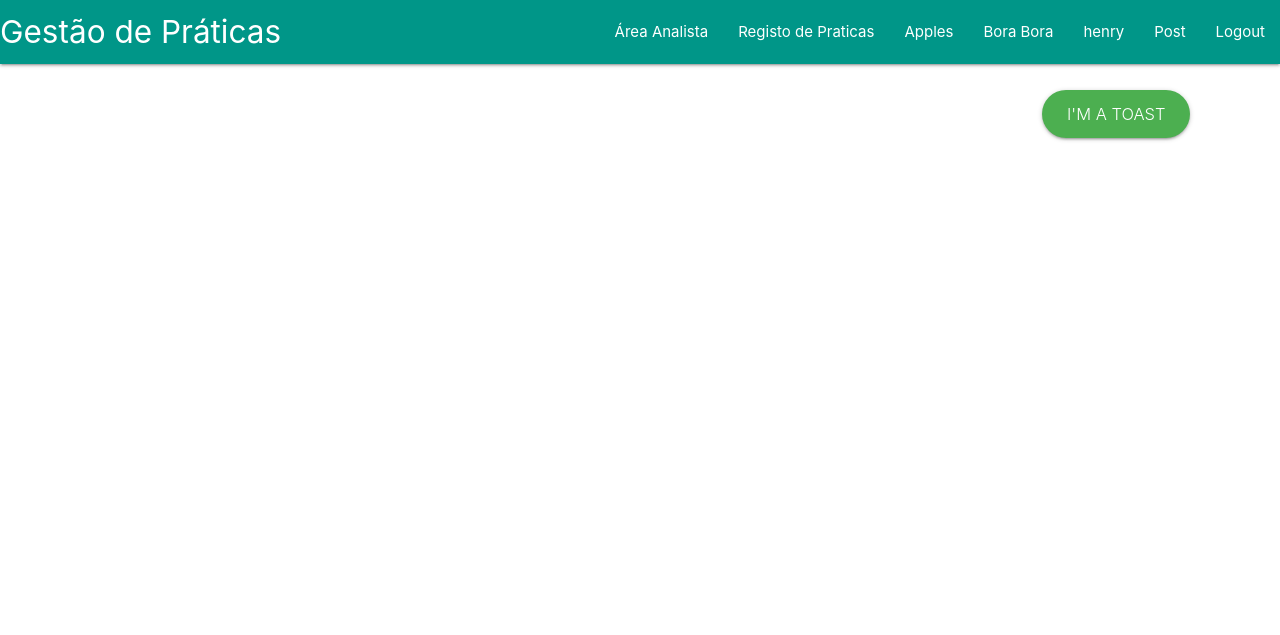
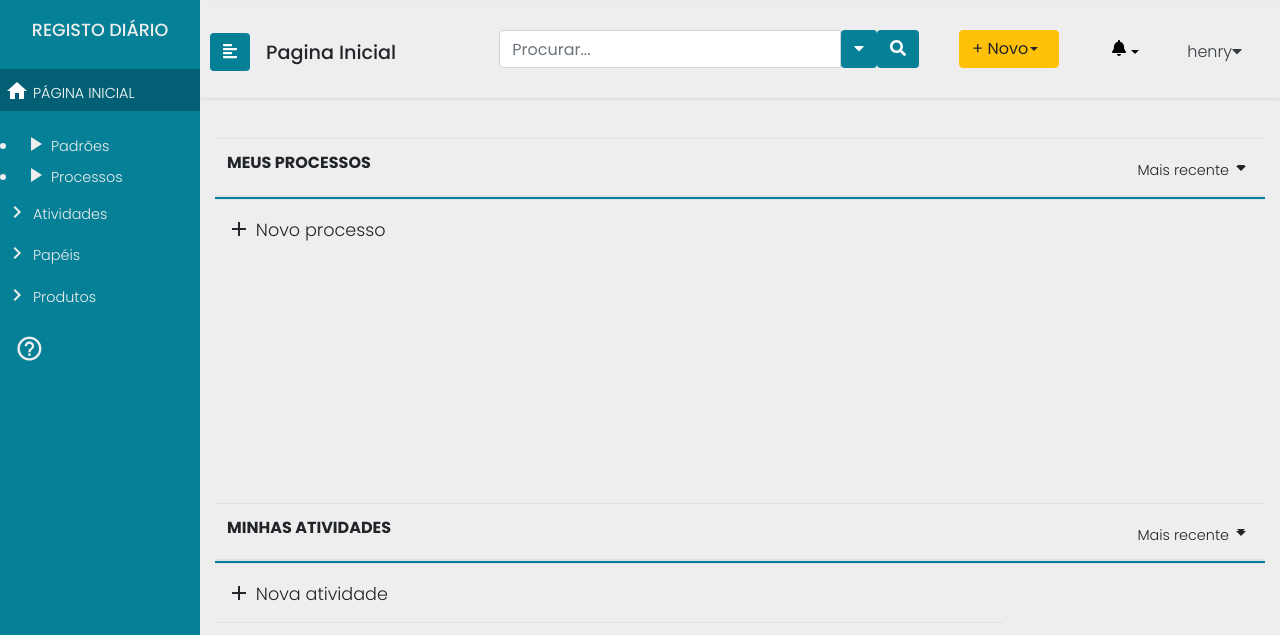
Before and after one commit to HenryMPT/les-django, a Django app: page / in a window 1280 px wide. Shown: the top 635 px of the page. Before the commit the page ends 141 px from the top, so only its background shows below. Run offline with Django 3.2, Linux system fonts and the light colour scheme; a user stored in the database is signed in; data comes from the database, SQL or seed files in the repository; both versions use the stored data as it was after the commit; data that the repository does not hold is empty; parts of the project's set-up code (start-up, migrations or seed data) failed here and were passed over; some libraries are stand-ins or nearby versions.

Commit message:
changed homepage

```diff
--- a/main/templates/main/gparea.html
+++ b/main/templates/main/homepage.html
@@ -27,7 +27,7 @@
 					</li>
 				</ul>
 
-
+				{% if perms.main.test_GProc or  perms.main.test_Analist %}
 					<li>
 						<a href="#"><i class="material-icons">play_arrow</i> Padrões</a>
 					</li>
@@ -46,6 +46,7 @@
 						</li>
 					</ul>
 				</ul>
+				{% endif %}
 				<div class="CTAs">
                     <a href="#"><i class="material-icons">help_outline</i></a>
 				</div>
@@ -100,7 +101,7 @@
 									<b><p class="text-warning text-center"> Tens 1 Notificação</p></b>
 								    <a class="dropdown-item media" href="#">
 										<i class="fa fa-info"> </i>
-										<p class="ml-2"> Novo pradrão adicionado</p>
+										<p class="ml-2"> Novo padrão adicionado</p>
                                     </a>
 								</div>
 							</li>
@@ -113,7 +114,7 @@
 									<a class="dropdown-item" href="#">Gerir conta</a>
 									<a class="dropdown-item" href="#">Definições</a>
 									<div class="dropdown-divider"></div>
-									<a class="dropdown-item" href="">Terminar sessão</a>
+									<a class="dropdown-item" href="/logout">Terminar sessão</a>
 								</div>
 							</li>
 						</ul>
@@ -125,7 +126,7 @@
 							<tr class="d-flex">
 								<th class="col-9">MEUS PROCESSOS</th>
 								<th class="col-3 text-right">
-									<a class="ropdown-toggle" id="sidebarCollapse" data-toggle="dropdown" href="#" role="button" aria-haspopup="true" aria-expanded="false"><span>Mais recente</span><i class="material-icons">arrow_drop_down</i></a>
+									<a class="dropdown-toggle" id="sidebarCollapse" data-toggle="dropdown" href="#" role="button" aria-haspopup="true" aria-expanded="false"><span>Mais recente</span><i class="material-icons">arrow_drop_down</i></a>
 									<div class="dropdown-menu">
 										<a class="dropdown-item" href="#">Mais antigo</a>
 										<a class="dropdown-item" href="#">Nome <i class="material-icons">arrow_downward</i></a>
@@ -137,10 +138,12 @@
 						<tbody>
 								{% for proc in procs %}
 								<tr class="d-flex">
+									{% if proc.user == user %}
 										<td class="col-3"><span><b>Processo: </b><a href="#">{{proc.process_name}} </a></span></td>
 										<td class="col-3"><b>Criado por: </b> {{proc.user.username}} </td>
 										<td class="col-3"><b>Descrição: </b>{{proc.description}}</span></td>
 										<td class="col-3 text-right"><span><b>Data Criação: </b>{{proc.creation_date}}</span></td>
+										{% endif %}
 									</tr>
 									{% endfor %}
 							<tr class="d-flex">
@@ -156,8 +159,9 @@
 							<tr class="d-flex">
 								<th class="col-9">MINHAS ATIVIDADES</th>
 								<th class="col-3 text-right">
-									<a class="ropdown-toggle" id="sidebarCollapse" data-toggle="dropdown" href="#" role="button" aria-haspopup="true" aria-expanded="false"><span>Mais recente</span><i class="material-icons">arrow_drop_down</i></a>
+									<a class="dropdown-toggle" id="sidebarCollapse" data-toggle="dropdown" href="#" role="button" aria-haspopup="true" aria-expanded="false"><span>Mais recente</span><i class="material-icons">arrow_drop_down</i></a>
 									<div class="dropdown-menu">
+
 										<a class="dropdown-item" href="#">Mais antigo</a>
 										<a class="dropdown-item" href="#">Nome <i class="material-icons">arrow_downward</i></a>
 										<a class="dropdown-item" href="#">Nome <i class="material-icons">arrow_upward</i></a>
--- a/main/urls.py
+++ b/main/urls.py
@@ -19,10 +19,10 @@ from . import views
 app_name = "main"
 
 urlpatterns = [
-    path("", views.homepage, name="homepage"),
+    path("", views.home, name="homepage"),
     path("register", views.register, name="register"),
     path("logout", views.logout_request, name="logout"),
-    path("login", views.login2_request, name="login"),
+    path("login", views.login_request, name="login"),
     path("post", views.post, name="post"),
     path("gparea", views.gparea, name="gparea"),
     path("snippets", views.snippets, name="snippets"),
--- a/main/views.py
+++ b/main/views.py
@@ -1,11 +1,12 @@
 from django.shortcuts import render, redirect
 from django.http import HttpResponse
-from .models import Tutorial, TutorialCategory, TutorialSeries, Post, Process, Activity
+from .models import Tutorial, TutorialCategory, TutorialSeries, Post, Process, Activity, Role
 from django.contrib.auth.forms import AuthenticationForm
 from django.contrib.auth import login, logout, authenticate
 from django.contrib import messages
 from .forms import NewUserForm, PostForm
 from django.contrib.auth.models import User, Group
+from django.contrib.auth.decorators import login_required
 
 
 def homepage(request):
@@ -48,8 +49,15 @@ def gparea(request):
 
 
 
+@login_required(login_url='/login')
+def home(request):
+	return render(request=request,
+				  template_name="main/homepage.html",
+				   context={"procs": Process.objects.all(), "acts": Activity.objects.all(),
+				   			"roles": Role.objects.all()
 
-
+				   }
+				   )
 
 
 def post(request):
```
Also changed, not shown: db.sqlite3.
